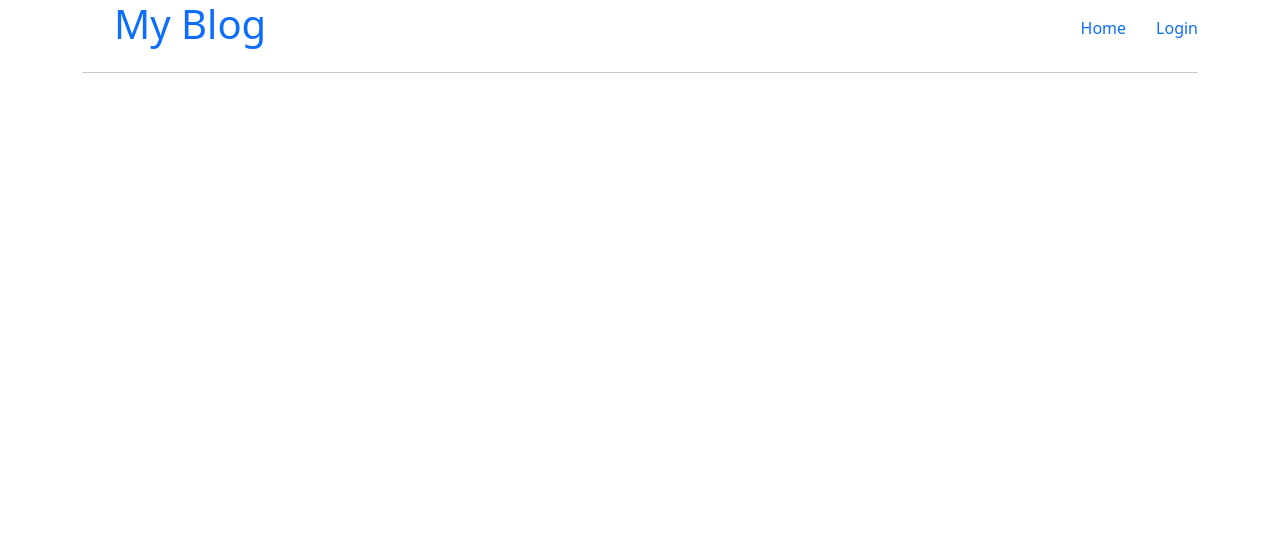
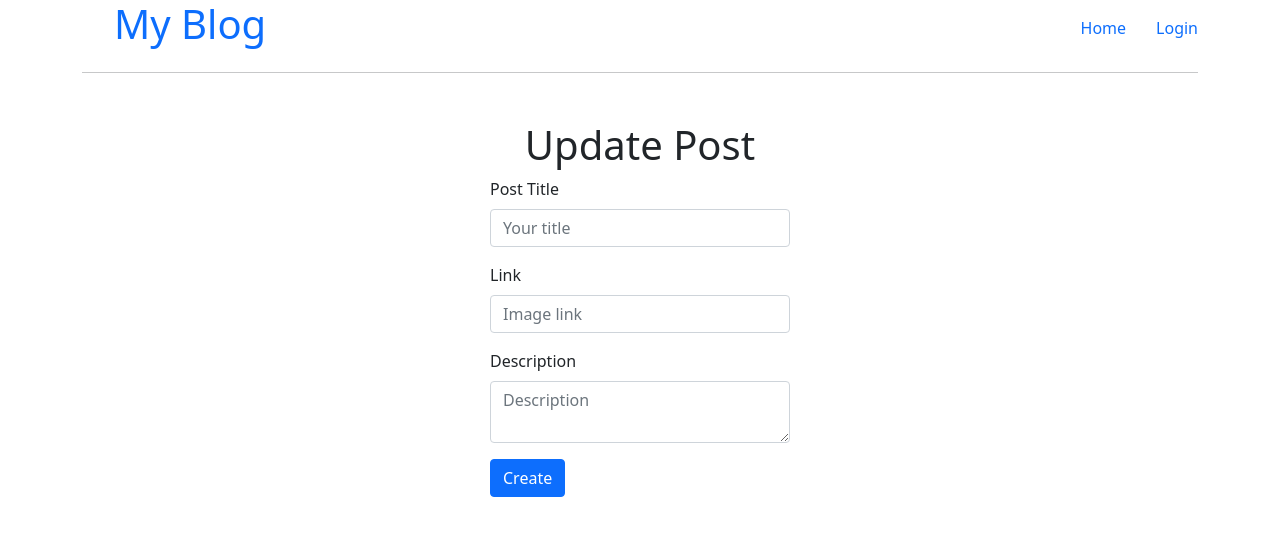
Before and after one commit to MrSharipov/mybloguzClient, a React (Create React App) app: page /updatepost/1 in a window 1280 px wide. Before the commit this address had no page. Shown: the top 536 px of the page. Built offline with nearby package versions, Linux system fonts and the light colour scheme; no server answers.

Commit message:
Posts Crud is ready

```diff
--- a/src/App.css
+++ b/src/App.css
@@ -21,6 +21,7 @@ a {
 
 .center {
   display: flex;
+  flex-wrap: wrap;
   flex-direction: column;
   align-items: center;
 }
@@ -32,4 +33,10 @@ a {
 .makeTwoColumn {
   display: flex;
   justify-content: space-around;
+  flex-wrap: wrap;
 }
+
+.flexMarginBottom {
+  gap: 10px;
+  padding: 20px;
+}
--- a/src/App.js
+++ b/src/App.js
@@ -8,6 +8,8 @@ import Dashboard from "./pages/Dashboard";
 import ShowUserPosts from "./components/dashboard/ShowUserPosts";
 import EditProfile from "./components/dashboard/EditProfile";
 import LogOut from "./pages/LogOut";
+import CreatePost from "./components/dashboard/CreatePost";
+import UpdatePost from "./components/dashboard/UpdatePost";
 
 function App() {
   return (
@@ -22,6 +24,8 @@ function App() {
                   <Route path="dashboard" element={<Dashboard /> } />
                   <Route path="/myposts" element={<ShowUserPosts /> } />
                   <Route path="/editprofile" element={<EditProfile /> } />
+                  <Route path="/createpost" element={<CreatePost /> } />
+                  <Route path="/updatepost/:id" element={<UpdatePost /> } />
               </Routes>
           </Navbar>
       </BrowserRouter>
--- /dev/null
+++ b/src/components/dashboard/CreatePost.js
@@ -0,0 +1,99 @@
+import React, {useState} from 'react';
+import {useNavigate} from 'react-router-dom';
+import axios from 'axios';
+import { Form, Row, Col, FormGroup, Label, Input, Button } from 'reactstrap';
+
+const CreatePost = () => {
+    const [title, setTitle] = useState('');
+    const [link, setLink] = useState('');
+    const [description, setDescription] = useState('');
+    const navigate = useNavigate();
+
+    //Authorization
+    let config = {
+      headers: {
+        'Authorization': 'Bearer ' + localStorage.getItem("access_token")
+      }
+    }
+    const handleCreate = async (e) => {
+        e.preventDefault();
+        await axios.post("http://localhost:3003/posts", {title, link, description}, config)
+        .then(response => {
+            alert("Post successfully created!!!")
+            navigate('/');
+        })
+        .catch((err)=> {
+            alert(err.response.data.message)
+        });
+    }
+
+  return (
+    <div className='m-5 center'>
+        <h1>Create Post</h1>
+        <Form
+        onSubmit={handleCreate}>
+        <Row>
+                <Col md={6}>
+                <FormGroup>
+                    <Label for="title">
+                    Post Title
+                    </Label>
+                    <Input
+                    id="title"
+                    name="title"
+                    placeholder="Your title"
+                    type="text"
+                    value={title}
+                    onChange={(e)=>{setTitle(e.target.value)}}
+                    />
+                </FormGroup>
+                </Col>
+            </Row>
+            <Row>
+                <Col md={6}>
+                <FormGroup>
+                    <Label for="link">
+                    Link
+                    </Label>
+                    <Input
+                    id="link"
+                    name="link"
+                    placeholder="Image link"
+                    type="text"
+                    value={link}
+                    onChange={(e)=>{setLink(e.target.value)}}
+                    />
+                </FormGroup>
+                </Col>
+            </Row>
+            <Row>
+                <Col md={6}>
+                <FormGroup>
+                    <Label for="description">
+                    Description
+                    </Label>
+                    <Input
+                    id="description"
+                    name="description"
+                    placeholder="Description"
+                    type="textarea"
+                    value={description}
+                    onChange={(e)=>{setDescription(e.target.value)}}
+                    />
+                </FormGroup>
+                </Col>
+            </Row>
+            <Row>
+            <Col md={4}>
+                <Button color='primary' type='submit'>
+                Create
+                </Button>
+            </Col>
+            </Row>
+
+        </Form>
+    </div>
+  )
+}
+
+export default CreatePost
--- a/src/components/dashboard/SideBar.js
+++ b/src/components/dashboard/SideBar.js
@@ -6,12 +6,17 @@ const SideBar = (props) => {
   return (
     <div className='inMiddle'>
         <Card style={{
-            width: '18rem'
+            width: '18rem',
         }}>
-            <Nav vertical>
+            <Nav vertical className='flexMarginBottom'>
                 <NavItem>
                 <Link to="/myposts">
                     My posts
+                </Link>
+                </NavItem>
+                <NavItem>
+                <Link to="/createpost">
+                    Create post
                 </Link>
                 </NavItem>
                 <NavItem>
--- /dev/null
+++ b/src/components/dashboard/UpdatePost.js
@@ -0,0 +1,122 @@
+import React, {useEffect, useState} from 'react';
+import {useNavigate, useParams} from 'react-router-dom';
+import axios from 'axios';
+import { Form, Row, Col, FormGroup, Label, Input, Button } from 'reactstrap';
+
+const UpdatePost = (props) => {
+    const [title, setTitle] = useState('');
+    const [link, setLink] = useState('');
+    const [description, setDescription] = useState('');
+    const navigate = useNavigate();
+
+    const {id} = useParams();
+
+    //Authorization
+    let config = {
+      headers: {
+        'Authorization': 'Bearer ' + localStorage.getItem("access_token")
+      }
+    }
+
+    //Get single post
+    useEffect(()=>{
+        axios.get("http://localhost:3003/posts/" + id, config)
+            .then((res) => {
+                const { title, link, description } = res.data;
+                setTitle(title);
+                setLink(link);
+                setDescription(description);
+            })
+            .catch((err) => {
+                alert(err.response.data.message);
+                console.log(err)
+                navigate("/login")
+            });
+
+    // eslint-disable-next-line
+    },[id, navigate]);
+
+    //Update post
+    const handleUpdate = async (e) => {
+        e.preventDefault();
+        await axios.put("http://localhost:3003/posts/" + id, {title, link, description}, config)
+        .then(response => {
+            alert("Post successfully updated!!!")
+            navigate('/');
+        })
+        .catch((err)=> {
+            alert(err.response.data.message)
+        });
+    }
+
+  return (
+    <div className='m-5 center'>
+        <h1>Update Post</h1>
+        <Form
+        onSubmit={handleUpdate}>
+        <Row>
+                <Col md={6}>
+                <FormGroup>
+                    <Label for="title">
+                    Post Title
+                    </Label>
+                    <Input
+                    id="title"
+                    name="title"
+                    placeholder="Your title"
+                    type="text"
+                    value={title}
+                    onChange={(e)=>{setTitle(e.target.value)}}
+                    />
+                </FormGroup>
+                </Col>
+            </Row>
+            <Row>
+                <Col md={6}>
+                <FormGroup>
+                    <Label for="link">
+                    Link
+                    </Label>
+                    <Input
+                    id="link"
+                    name="link"
+                    placeholder="Image link"
+                    type="text"
+                    value={link}
+                    onChange={(e)=>{setLink(e.target.value)}}
+                    />
+                </FormGroup>
+                </Col>
+            </Row>
+            <Row>
+                <Col md={6}>
+                <FormGroup>
+                    <Label for="description">
+                    Description
+                    </Label>
+                    <Input
+                    id="description"
+                    name="description"
+                    placeholder="Description"
+                    type="textarea"
+                    value={description}
+                    onChange={(e)=>{setDescription(e.target.value)}}
+                    />
+                </FormGroup>
+                </Col>
+            </Row>
+            <Row>
+            <Col md={4}>
+                <Button color='primary' type='submit'>
+                Create
+                </Button>
+            </Col>
+            </Row>
+
+        </Form>
+    </div>
+
+  )
+}
+
+export default UpdatePost
--- a/src/components/dashboard/UserPosts.js
+++ b/src/components/dashboard/UserPosts.js
@@ -1,4 +1,5 @@
 import React, { useEffect, useState } from 'react';
+import { useNavigate, Link } from 'react-router-dom';
 import {BiEdit} from 'react-icons/bi';
 import {RiDeleteBin5Line} from 'react-icons/ri';
 import { Card, CardBody, CardText, CardTitle, CardLink } from 'reactstrap';
@@ -6,6 +7,27 @@ import { Card, CardBody, CardText, CardTitle, CardLink } from 'reactstrap';
 import axios from 'axios';
 
 const MyAllPosts = () => {
+  const navigate = useNavigate();
+  const handleDelete = async (id) => {
+
+      //Authorization
+      let config = {
+        headers: {
+        'Authorization': 'Bearer ' + localStorage.getItem("access_token")
+        }
+      }
+
+      await axios.delete(`http://localhost:3003/posts/${id}`, config)
+      .then(response => {
+          alert("Post successfully deleted!!!")
+          navigate('/');
+      })
+      .catch((err)=> {
+          alert(err.response.data.message)
+      });
+  }
+
+
   const [posts, setPosts] = useState([]);
   const listHTML = posts.map((post, index)=> <Card key={index} className="mb-3">
         <CardBody>
@@ -22,11 +44,11 @@ const MyAllPosts = () => {
             <CardText>
             {post.description}
             </CardText>
+            <Link to={`/updatepost/${post.id}`} >
+            <BiEdit size={"25px"}  />
+            </Link>
             <CardLink href="#">
-            <BiEdit size={"25px"} />
-            </CardLink>
-            <CardLink href="#">
-            <RiDeleteBin5Line size={"25px"} />
+            <RiDeleteBin5Line size={"25px"} onClick={()=>{handleDelete(post.id)}} />
             </CardLink>
         </CardBody>
     </Card>);
--- a/src/components/home/AllPost.js
+++ b/src/components/home/AllPost.js
@@ -18,7 +18,7 @@ const AllPost = () => {
           handleLogin();
       },[]);
 
-    const listHTML = posts.map((post, index)=> <Post key={index} title={post.title} link={post.link} description={post.description} />);
+    const listHTML = posts.reverse().map((post, index)=> <Post key={index} id={post.id} title={post.title} link={post.link} description={post.description} time={post.createdAt} />);
 
   return (
     <div className='makeTwoColumn'>
--- a/src/components/home/Navbar.js
+++ b/src/components/home/Navbar.js
@@ -12,6 +12,11 @@ const Navbar = (props) => {
       isLogged = (!!localStorage.getItem("access_token") && jwtExpTime - currentTime > 0);
     }
 
+    const logOut = () => {
+      localStorage.clear();
+      window.location.replace('/');
+    }
+
 
   return (
     <Container>
@@ -22,7 +27,7 @@ const Navbar = (props) => {
                 <li><Link to="/">Home</Link></li>
                 {isLogged ? <>
                 <li><Link to="/dashboard">Dashboard</Link></li>
-                <li><Link to="/logout">Logout</Link></li></> :
+                <li onClick={logOut} className='text-primary' role="button">Logout</li></> :
                 <li><Link to="/login">Login</Link></li>}
             </div>
 
--- a/src/components/home/Post.js
+++ b/src/components/home/Post.js
@@ -1,10 +1,9 @@
 import React from 'react';
-import {BiEdit} from 'react-icons/bi';
-import {RiDeleteBin5Line} from 'react-icons/ri';
-import { Card, CardBody, CardText, CardTitle, CardLink } from 'reactstrap';
+import { Card, CardBody, CardText, CardTitle } from 'reactstrap';
 
 
 const Post = (props) => {
+
   return (
     <Card className="mb-3" style={{
         width: '500px'
@@ -23,12 +22,11 @@ const Post = (props) => {
             <CardText>
             {props.description}
             </CardText>
-            <CardLink href="#">
-            <BiEdit size={"25px"} />
-            </CardLink>
-            <CardLink href="#">
-            <RiDeleteBin5Line size={"25px"} />
-            </CardLink>
+            <CardText>
+        <small className="text-muted">
+          Created at {props.time.slice(0,10)}
+        </small>
+      </CardText>
         </CardBody>
     </Card>
   )
```
